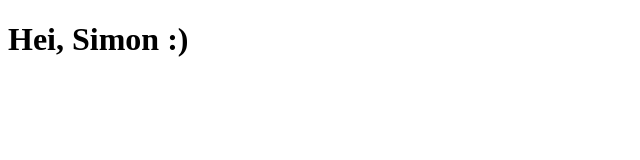
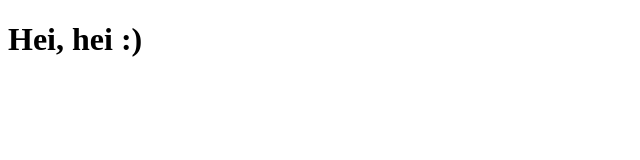
Before and after one commit to Simonvj93/simonvj93.github.io, a plain HTML site: page index.html in a window 1280 px wide. Shown: the whole page, without its empty margins (0-640 px from the left). Drawn offline with Linux system fonts and the light colour scheme.

Commit message:
Update index.html

```diff
--- a/index.html
+++ b/index.html
@@ -2,7 +2,7 @@
 <html>
   <body>
     <h1>
-      Hei, Simon :)
+      Hei, hei :)
     </h1>
   </body>
 </html>
```
